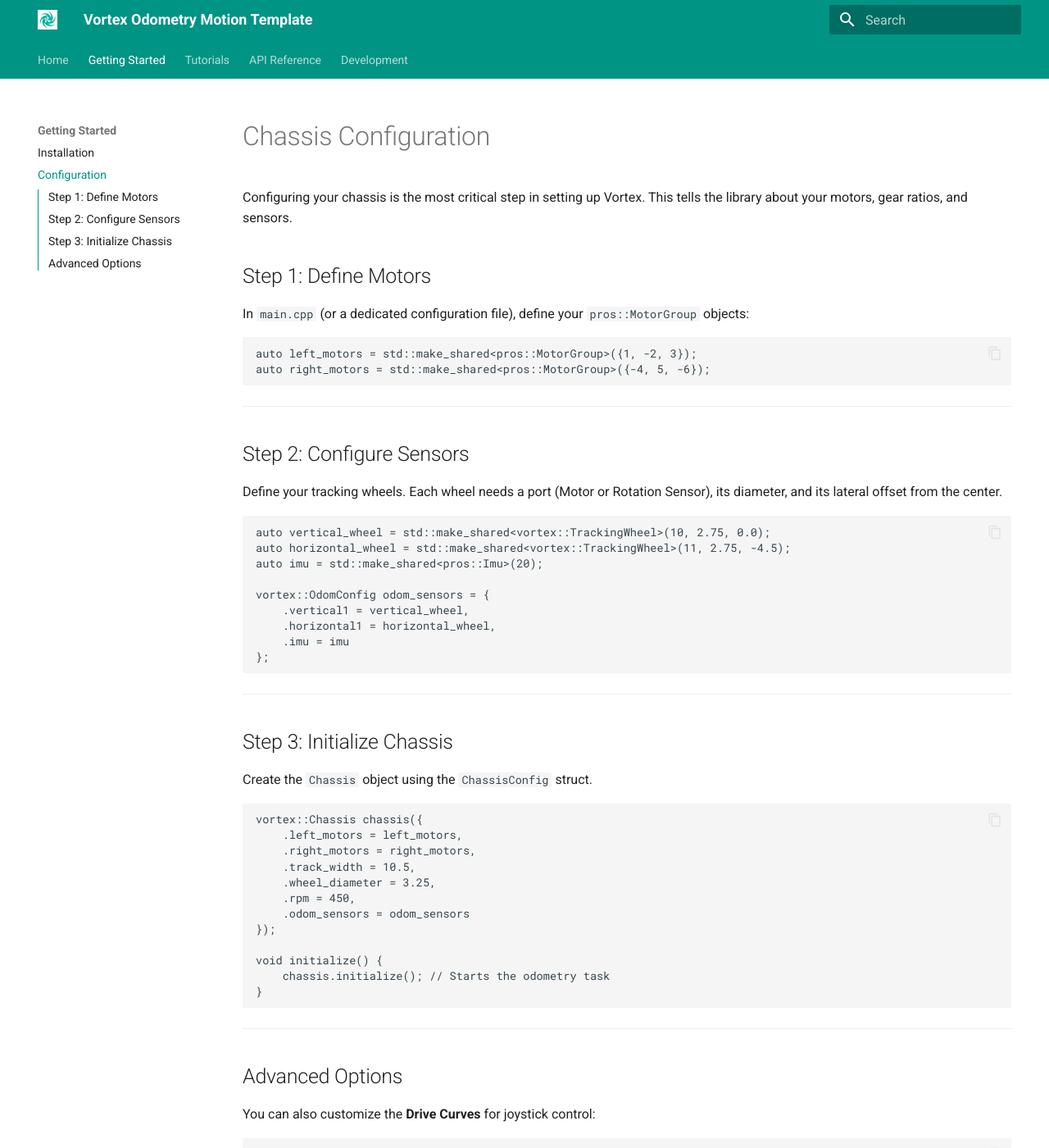
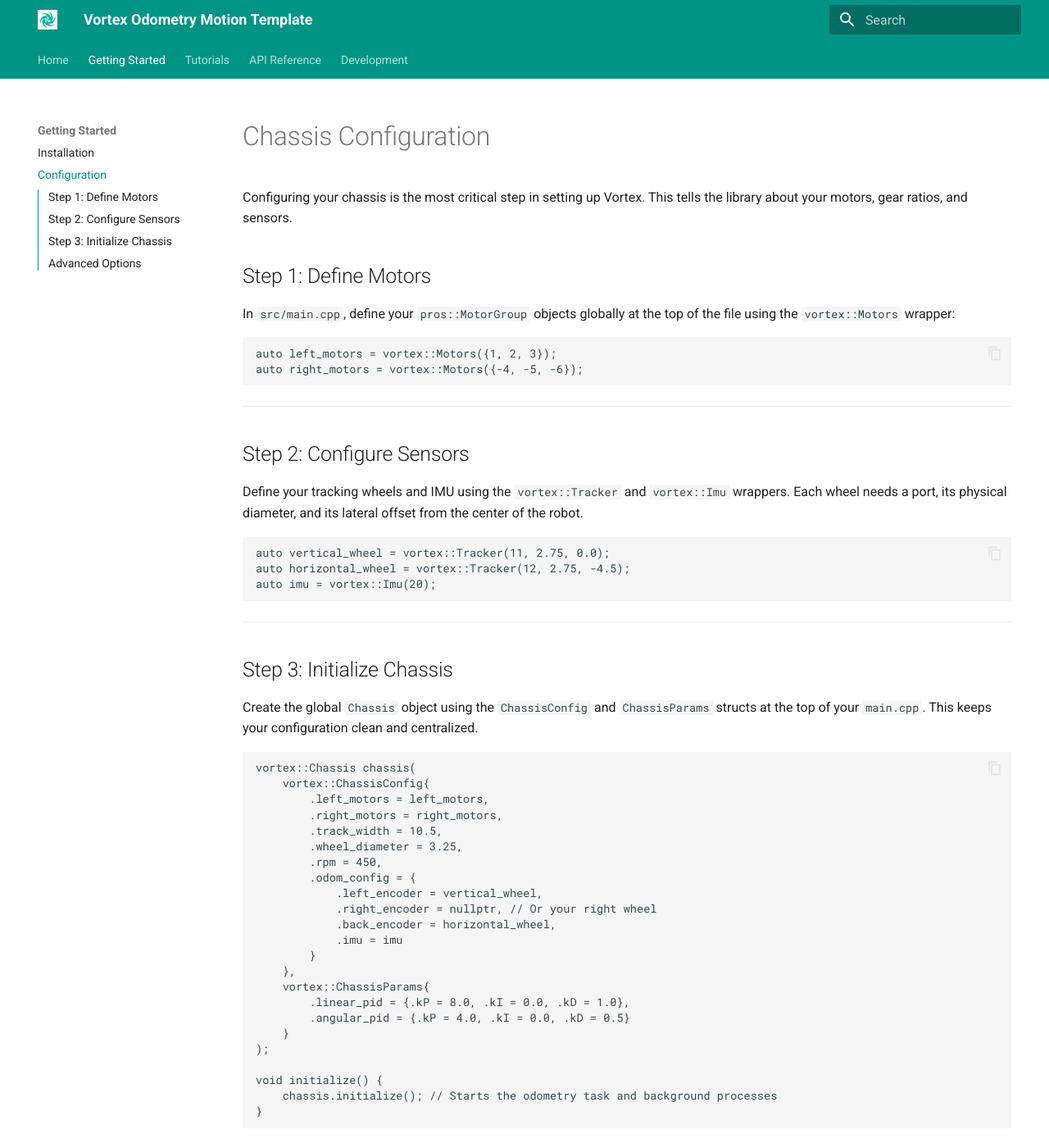
Before and after one commit to jonahchang207/Vortex, an MkDocs documentation site: the page built from docs/getting-started/configuration.md, in a window 1280 px wide and 1400 px high. Shown: the whole window at 82% size. Built offline with MkDocs 1.6.1 and Material for MkDocs 9.7.7, drawn with Linux system fonts in a browser that asks for light colours.

Commit message:
chore: sync v0.0.16 from dev

````diff
--- a/docs/getting-started/configuration.md
+++ b/docs/getting-started/configuration.md
@@ -4,49 +4,54 @@
 
 ## Step 1: Define Motors
 
-In `main.cpp` (or a dedicated configuration file), define your `pros::MotorGroup` objects:
+In `src/main.cpp`, define your `pros::MotorGroup` objects globally at the top of the file using the `vortex::Motors` wrapper:
 
 ```cpp
-auto left_motors = std::make_shared<pros::MotorGroup>({1, -2, 3});
-auto right_motors = std::make_shared<pros::MotorGroup>({-4, 5, -6});
+auto left_motors = vortex::Motors({1, 2, 3});
+auto right_motors = vortex::Motors({-4, -5, -6});
 ```
 
 ---
 
 ## Step 2: Configure Sensors
 
-Define your tracking wheels. Each wheel needs a port (Motor or Rotation Sensor), its diameter, and its lateral offset from the center.
+Define your tracking wheels and IMU using the `vortex::Tracker` and `vortex::Imu` wrappers. Each wheel needs a port, its physical diameter, and its lateral offset from the center of the robot.
 
 ```cpp
-auto vertical_wheel = std::make_shared<vortex::TrackingWheel>(10, 2.75, 0.0);
-auto horizontal_wheel = std::make_shared<vortex::TrackingWheel>(11, 2.75, -4.5);
-auto imu = std::make_shared<pros::Imu>(20);
-
-vortex::OdomConfig odom_sensors = {
-    .vertical1 = vertical_wheel,
-    .horizontal1 = horizontal_wheel,
-    .imu = imu
-};
+auto vertical_wheel = vortex::Tracker(11, 2.75, 0.0);
+auto horizontal_wheel = vortex::Tracker(12, 2.75, -4.5);
+auto imu = vortex::Imu(20);
 ```
 
 ---
 
 ## Step 3: Initialize Chassis
 
-Create the `Chassis` object using the `ChassisConfig` struct.
+Create the global `Chassis` object using the `ChassisConfig` and `ChassisParams` structs at the top of your `main.cpp`. This keeps your configuration clean and centralized.
 
 ```cpp
-vortex::Chassis chassis({
-    .left_motors = left_motors,
-    .right_motors = right_motors,
-    .track_width = 10.5,
-    .wheel_diameter = 3.25,
-    .rpm = 450,
-    .odom_sensors = odom_sensors
-});
+vortex::Chassis chassis(
+    vortex::ChassisConfig{
+        .left_motors = left_motors,
+        .right_motors = right_motors,
+        .track_width = 10.5,
+        .wheel_diameter = 3.25,
+        .rpm = 450,
+        .odom_config = {
+            .left_encoder = vertical_wheel,
+            .right_encoder = nullptr, // Or your right wheel
+            .back_encoder = horizontal_wheel,
+            .imu = imu
+        }
+    },
+    vortex::ChassisParams{
+        .linear_pid = {.kP = 8.0, .kI = 0.0, .kD = 1.0},
+        .angular_pid = {.kP = 4.0, .kI = 0.0, .kD = 0.5}
+    }
+);
 
 void initialize() {
-    chassis.initialize(); // Starts the odometry task
+    chassis.initialize(); // Starts the odometry task and background processes
 }
 ```
 
````
Also changed, not shown: README.md (+18 -12 lines), docs/api/odom.md (+4 -5 lines), docs/tutorials/odometry-setup.md (+1 -1 lines), example/README.md (+15 -16 lines), 7 other files.
